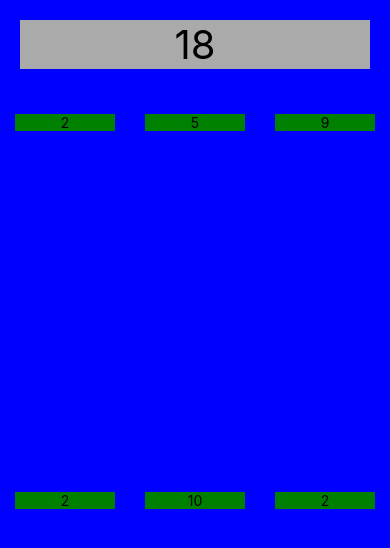
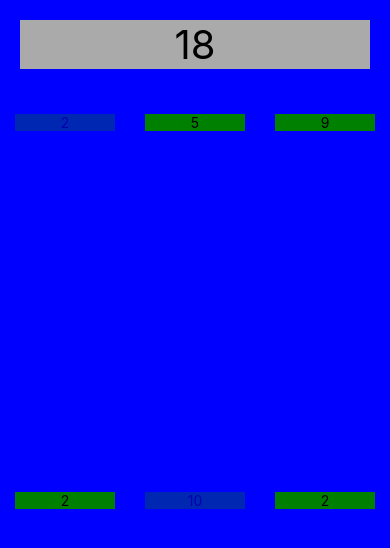
Before and after one commit to avry/NativityApp, a React Native app in the folder NativityApp/: screen / in a window 390 px wide. Shown: the top 548 px of the page. Built offline with nearby package versions, Linux system fonts and the light colour scheme.

Commit message:
faking backend data to make the front end conform

```diff
--- a/NativityApp/src/components/Game.js
+++ b/NativityApp/src/components/Game.js
@@ -17,19 +17,30 @@ export default class Game extends Component {
   static propTypes = {
     randomNumberCount: PropTypes.number.isRequired,
   };
+  state = {
+    selectedNumbers: [0,4],
+  };
   randomNumbers = Array
     .from({ length: this.props.randomNumberCount })
     .map(() => 1 + Math.floor(10 * Math.random()));
   target = this.randomNumbers
     .slice(0, this.props.randomNumberCount - 2)
     .reduce((acc, curr) => acc + curr, 0); //this is easiest way to sum array. Starting from zero is a fail safe in case the array is empty
+
+  isNumberSelected = (numberIndex) => {
+    return this.state.selectedNumbers.indexOf(numberIndex) >= 0;
+  }
   render() {
     return (
       <View style={styles.container}>
         <Text style={styles.target}>{this.target}</Text>
         <View style={styles.randomContainer}>
           {this.randomNumbers.map((randomNumber, index) =>
-            <RandomNumber key={index} number={randomNumber} />
+            <RandomNumber
+              key={index}
+              number={randomNumber}
+              isSelected={this.isNumberSelected(index)}
+            />
           )}
         </View>
       </View>
--- a/NativityApp/src/components/RandomNumber.js
+++ b/NativityApp/src/components/RandomNumber.js
@@ -6,6 +6,7 @@ import PropTypes from 'prop-types';
 export default class RandomNumber extends Component {
   static propTypes = {
   	number: PropTypes.number.isRequired,
+    isSelected: PropTypes.bool.isRequired,
   };
   handlePress = () => {
     console.log(this.props.number);
@@ -13,7 +14,7 @@ export default class RandomNumber extends Component {
   render() {
     return (
       <TouchableOpacity onPress={this.handlePress}>
-        <Text style={styles.random}>{this.props.number}</Text>
+        <Text style={[styles.random, this.props.isSelected && styles.selected]}>{this.props.number}</Text>
       </TouchableOpacity>
     );
   }
@@ -27,4 +28,7 @@ const styles = StyleSheet.create({
     marginVertical: 25,
     textAlign: 'center',
   },
+  selected: {
+    opacity: 0.3,
+  },
 });
```
